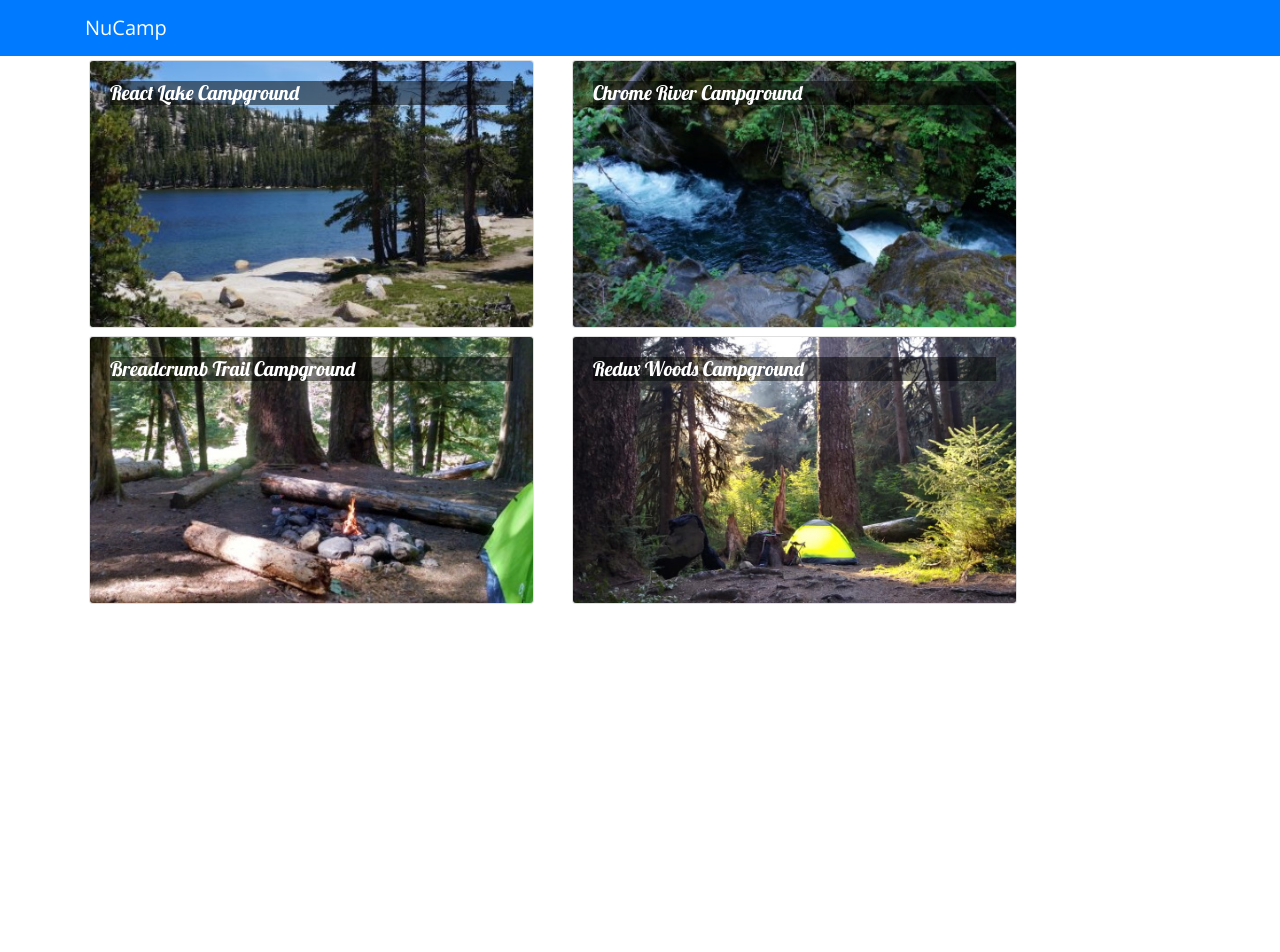
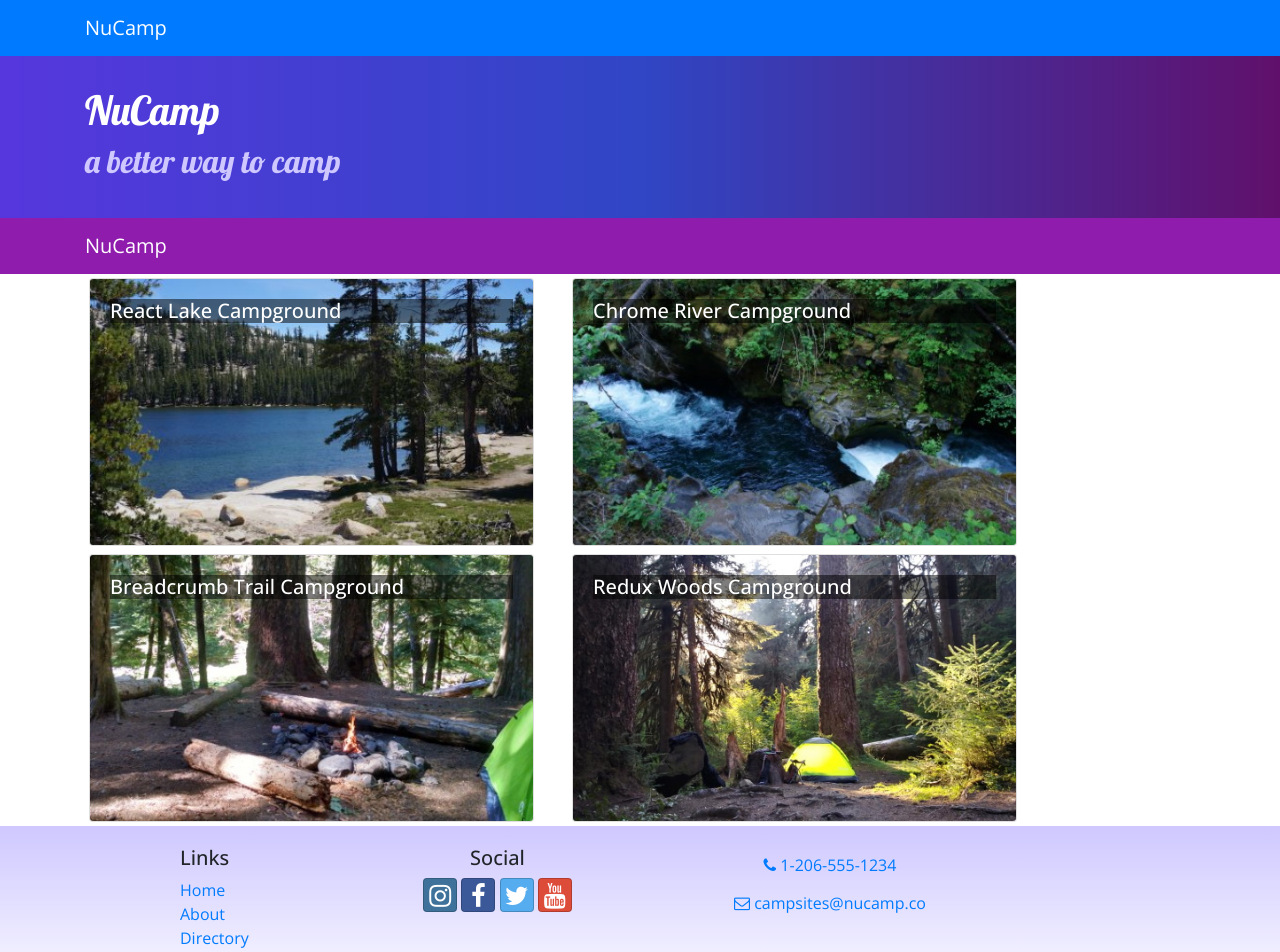
Before and after one commit to FirstArtifact/nucamp-react, a React (Create React App) app: page / in a window 1280 px wide. Shown: the top 952 px of the page. Before the commit the page ends 800 px from the top, so only its background shows below. Built offline with nearby package versions, Linux system fonts and the light colour scheme.

Commit message:
[WEEK3] Header and Footer Exercise

```diff
--- a/package.json
+++ b/package.json
@@ -7,6 +7,8 @@
     "@testing-library/react": "^9.5.0",
     "@testing-library/user-event": "^7.2.1",
     "bootstrap": "^4.0.0",
+    "bootstrap-social": "^5.1.1",
+    "font-awesome": "^4.7.0",
     "react": "^16.13.1",
     "react-dom": "^16.13.1",
     "react-popper": "^0.9.2",
--- a/src/App.css
+++ b/src/App.css
@@ -2,11 +2,41 @@
   font-family: "Open Sans", sans-serif;
 }
 
-h5 {
+h1, h2, h3, .card-body>h5 {
 font-family: "Lobster", cursive;
 }
 
+h2 {
+  color: #3046C5;
+}
+
 .card-img-overlay h5 {
-color: white;
-background-color: rgba(0, 0, 0, 0.5);
+  color: white;
+  background-color: rgba(0, 0, 0, 0.5);
 }
+
+.row-content {
+  padding: 50px 0;
+  border-bottom: 1px ridge;
+  min-height: 200px;
+}
+
+.site-footer {
+  background-image: linear-gradient(#CEC8FF, white);
+  padding: 20px 0;
+}
+
+.jumbotron {
+  margin: 0;
+  padding: 30px;
+  background-image: linear-gradient(to right, #5637DD, #3046C5, #60106B);
+  color: white;
+}
+
+.jumbotron h2 {
+  color: #CEC8FF;
+}
+
+.navbar-dark {
+  background-color: #901CAD;
+}
--- /dev/null
+++ b/src/components/FooterComponent.js
@@ -0,0 +1,34 @@
+import React from 'react';
+
+function Footer(props) {
+    return (
+        <footer className="site-footer">
+            <div className="container">
+                <div className="row">
+                    <div className="col-4 col-sm-2 offset-1">
+                        <h5>Links</h5>
+                        <ul className="list-unstyled">
+                            <li><a href="#">Home</a></li>
+                            <li><a href="#">About</a></li>
+                            <li><a href="#">Directory</a></li>
+                            <li><a href="#">Contact</a></li>
+                        </ul>
+                    </div>
+                    <div className="col-6 col-sm-3 text-center">
+                        <h5>Social</h5>
+                        <a className="btn btn-social-icon btn-instagram" href="http://instagram.com/"><i className="fa fa-instagram" /></a>{' '}
+                        <a className="btn btn-social-icon btn-facebook" href="http://www.facebook.com/"><i className="fa fa-facebook" /></a>{' '}
+                        <a className="btn btn-social-icon btn-twitter" href="http://twitter.com/"><i className="fa fa-twitter" /></a>{' '}
+                        <a className="btn btn-social-icon btn-google" href="http://youtube.com/"><i className="fa fa-youtube" /></a>
+                    </div>
+                    <div className="col-sm-4 text-center">
+                        <a role="button" className="btn btn-link" href="tel:+12065551234"><i className="fa fa-phone" /> 1-206-555-1234</a><br />
+                        <a role="button" className="btn btn-link" href="mailto:notreal@notreal.co"><i className="fa fa-envelope-o" /> campsites@nucamp.co</a>
+                    </div>
+                </div>
+            </div>
+        </footer>
+    )
+}
+
+export default Footer;
--- /dev/null
+++ b/src/components/HeaderComponent.js
@@ -0,0 +1,28 @@
+import React, { Component }  from 'react';
+import { Navbar, NavbarBrand, Jumbotron } from 'reactstrap';
+
+class Header extends Component {
+    render() {
+        return (
+            <React.Fragment>
+                <Jumbotron fluid>
+                    <div className="container">
+                        <div className="row">
+                            <div className="col">
+                                <h1>NuCamp</h1>
+                                <h2>a better way to camp</h2>
+                            </div>
+                        </div>
+                    </div>
+                </Jumbotron>
+                <Navbar dark sticky="top">
+                    <div className="container">
+                        <NavbarBrand href="/">NuCamp</NavbarBrand>
+                    </div>
+                </Navbar>
+            </React.Fragment>
+        );
+    }
+}
+
+export default Header;
--- a/src/components/MainComponent.js
+++ b/src/components/MainComponent.js
@@ -2,6 +2,8 @@
 import { Navbar, NavbarBrand } from 'reactstrap';
 import Directory from './DirectoryComponent';
 import CampsiteInfo from './CampsiteInfoComponent';
+import Header from './HeaderComponent';
+import Footer from './FooterComponent';
 import { CAMPSITES } from '../shared/campsites';
 
 class Main extends Component {
@@ -25,8 +27,10 @@
                         <NavbarBrand href="/">NuCamp</NavbarBrand>
                     </div>
                 </Navbar>
+                <Header />
                 <Directory campsites={this.state.campsites} onClick={campsiteId => this.onCampsiteSelect(campsiteId)}/>
                 <CampsiteInfo campsite={this.state.campsites.filter(campsite => campsite.id === this.state.selectedCampsite)[0]} />
+                <Footer />
             </div>
         );
     };
--- a/src/index.js
+++ b/src/index.js
@@ -7,6 +7,8 @@
 import 'typeface-open-sans';
 
 import 'bootstrap/dist/css/bootstrap.min.css';
+import 'font-awesome/css/font-awesome.css';
+import 'bootstrap-social/bootstrap-social.css';
 import App from './App';
 
 ReactDOM.render(
```
Also changed, not shown: 1 other file (tests, documents, lock files or other folders).
